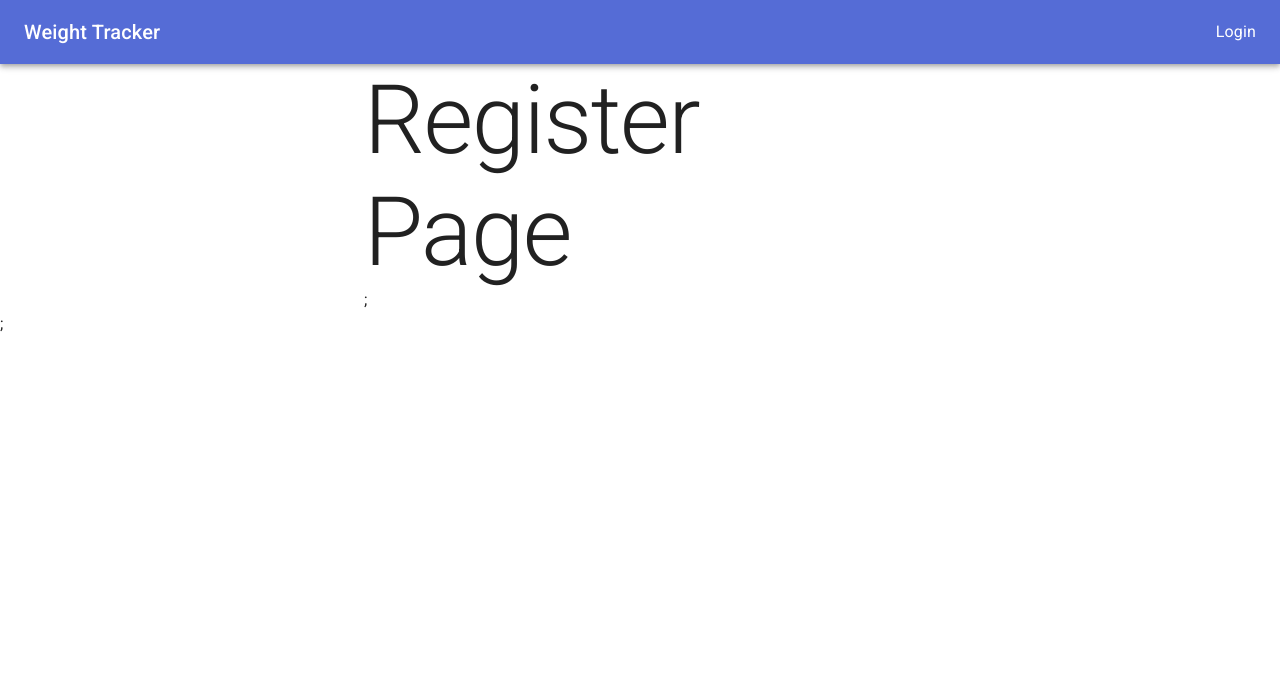
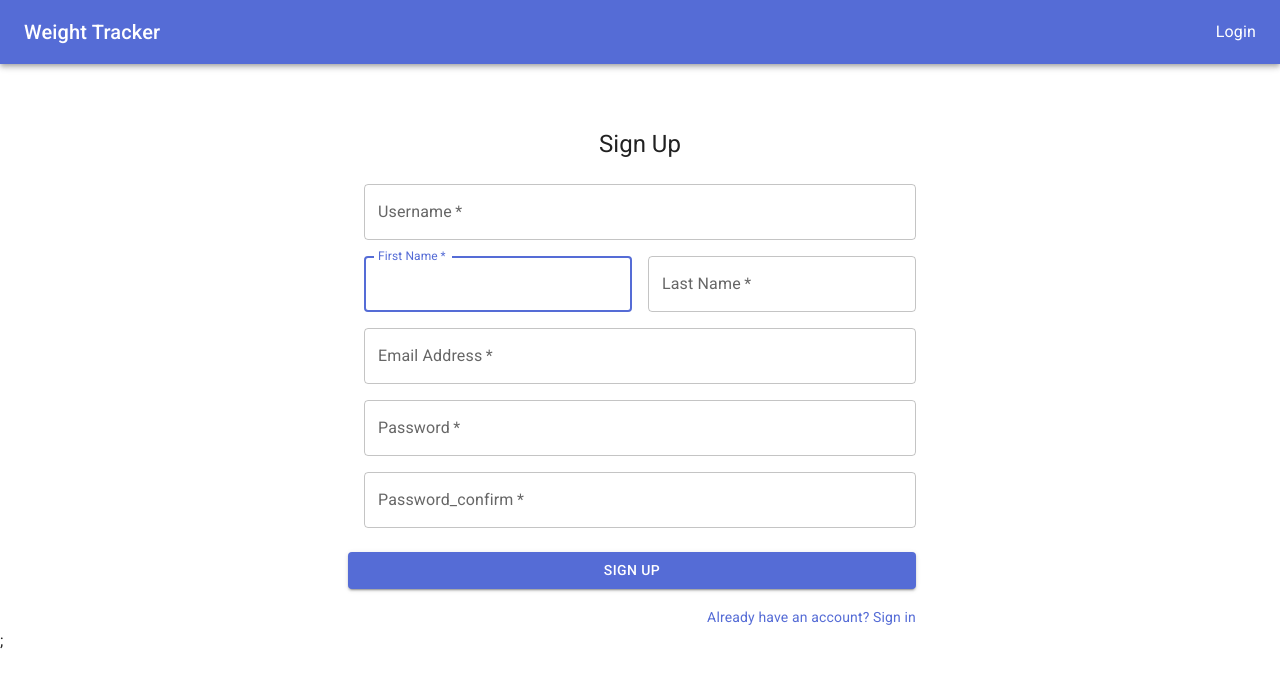
Before and after one commit to knightSarai/knighTracker, a React (Create React App) app: page /auth/register in a window 1280 px wide. Shown: the top 686 px of the page. Built offline with nearby package versions, Linux system fonts and the light colour scheme; no server answers.

Commit message:
Redesign the register page

```diff
--- a/src/pages/auth/Register.tsx
+++ b/src/pages/auth/Register.tsx
@@ -1,12 +1,139 @@
-import { Typography } from '@mui/material';
+import {Link as RouterLink, useNavigate} from 'react-router-dom';
+import {
+    Typography,
+    Grid,
+    Button,
+    TextField,
+    Box,
+    Link
+} from '@mui/material';
 import Layout from '@components/Layout';
+import {Api} from "@global/";
+import {useTypedSelector} from "@hooks/";
+import {useEffect} from "react";
 
 export const RegisterPage: React.FC = () => {
-  return (
-    <Layout>
-      <Typography variant="h1">Register Page</Typography>;
-    </Layout>
-  );
+    const navigate = useNavigate()
+    const api = Api.getInstance()
+    const {user} = useTypedSelector((state) => state);
+
+    useEffect(() => {
+        if (user.isAuthenticated) navigate('/');
+    }, [navigate, user]);
+
+    const register = async (FormData: object) => {
+        try {
+            await api.post('/auth/signup/', FormData);
+            navigate('/auth/login/')
+        } catch (err) {
+            console.log(err);
+        }
+    };
+    const handleSubmit = (evt: React.FormEvent<HTMLFormElement>) => {
+        evt.preventDefault();
+        const data = new FormData(evt.currentTarget);
+        register(data as object)
+
+    };
+
+    return (
+        <Layout>
+            <Box
+                sx={{
+                    marginTop: 8,
+                    display: 'flex',
+                    flexDirection: 'column',
+                    alignItems: 'center',
+                }}
+            >
+                <Typography component="h1" variant="h5">
+                    Sign Up
+                </Typography>
+                <Box component="form" noValidate onSubmit={handleSubmit} sx={{mt: 3}}>
+                    <Grid container spacing={2}>
+                        <Grid item xs={12}>
+                            <TextField
+                                required
+                                fullWidth
+                                id="username"
+                                label="Username"
+                                name="username"
+                                autoComplete="username"
+                            />
+                        </Grid>
+                        <Grid item xs={12} sm={6}>
+                            <TextField
+                                autoComplete="given-name"
+                                name="firstname"
+                                required
+                                fullWidth
+                                id="firstname"
+                                label="First Name"
+                                autoFocus
+                            />
+                        </Grid>
+                        <Grid item xs={12} sm={6}>
+                            <TextField
+                                required
+                                fullWidth
+                                id="lastname"
+                                label="Last Name"
+                                name="lastname"
+                                autoComplete="family-name"
+                            />
+                        </Grid>
+                        <Grid item xs={12}>
+                            <TextField
+                                required
+                                fullWidth
+                                id="email"
+                                label="Email Address"
+                                name="email"
+                                autoComplete="email"
+                            />
+                        </Grid>
+                        <Grid item xs={12}>
+                            <TextField
+                                required
+                                fullWidth
+                                name="password"
+                                label="Password"
+                                type="password"
+                                id="password"
+                                autoComplete="new-password"
+                            />
+                        </Grid>
+                        <Grid item xs={12}>
+                            <TextField
+                                required
+                                fullWidth
+                                name="password_confirm"
+                                label="Password_confirm"
+                                type="password"
+                                id="password_confirm"
+                                autoComplete="new-password-confirm"
+                            />
+                        </Grid>
+                        <Button
+                            type="submit"
+                            fullWidth
+                            variant="contained"
+                            sx={{mt: 3, mb: 2}}
+                        >
+                            Sign Up
+                        </Button>
+                        <Grid container justifyContent="flex-end">
+                            <Grid item>
+                                <Link component={RouterLink} to="/auth/login/" variant="body2">
+                                    Already have an account? Sign in
+                                </Link>
+                            </Grid>
+                        </Grid>
+                    </Grid>
+                </Box>
+            </Box>
+        </Layout>
+    );
 };
 
 export default RegisterPage;
```
Also changed, not shown: 1 other file (tests, documents, lock files or other folders).
